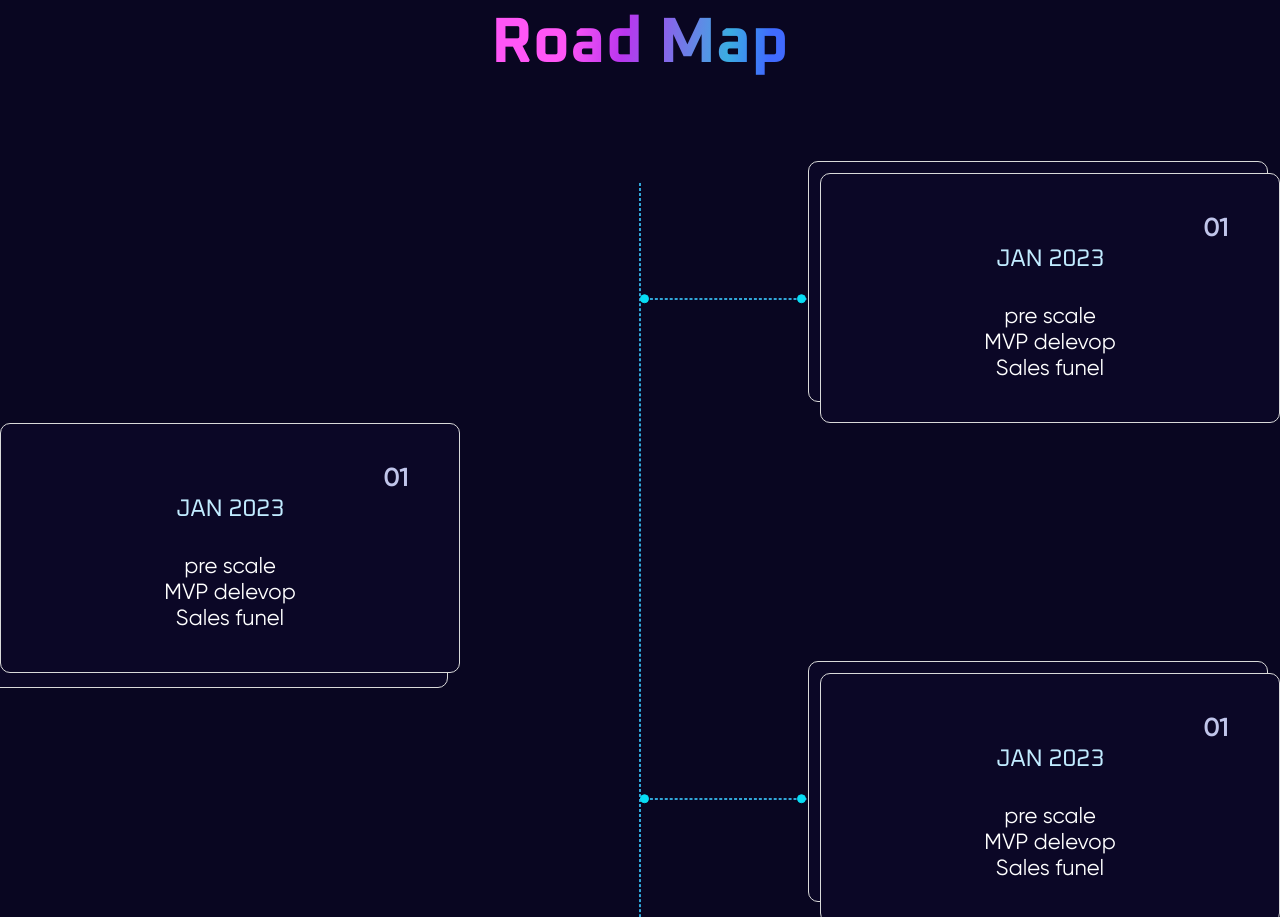
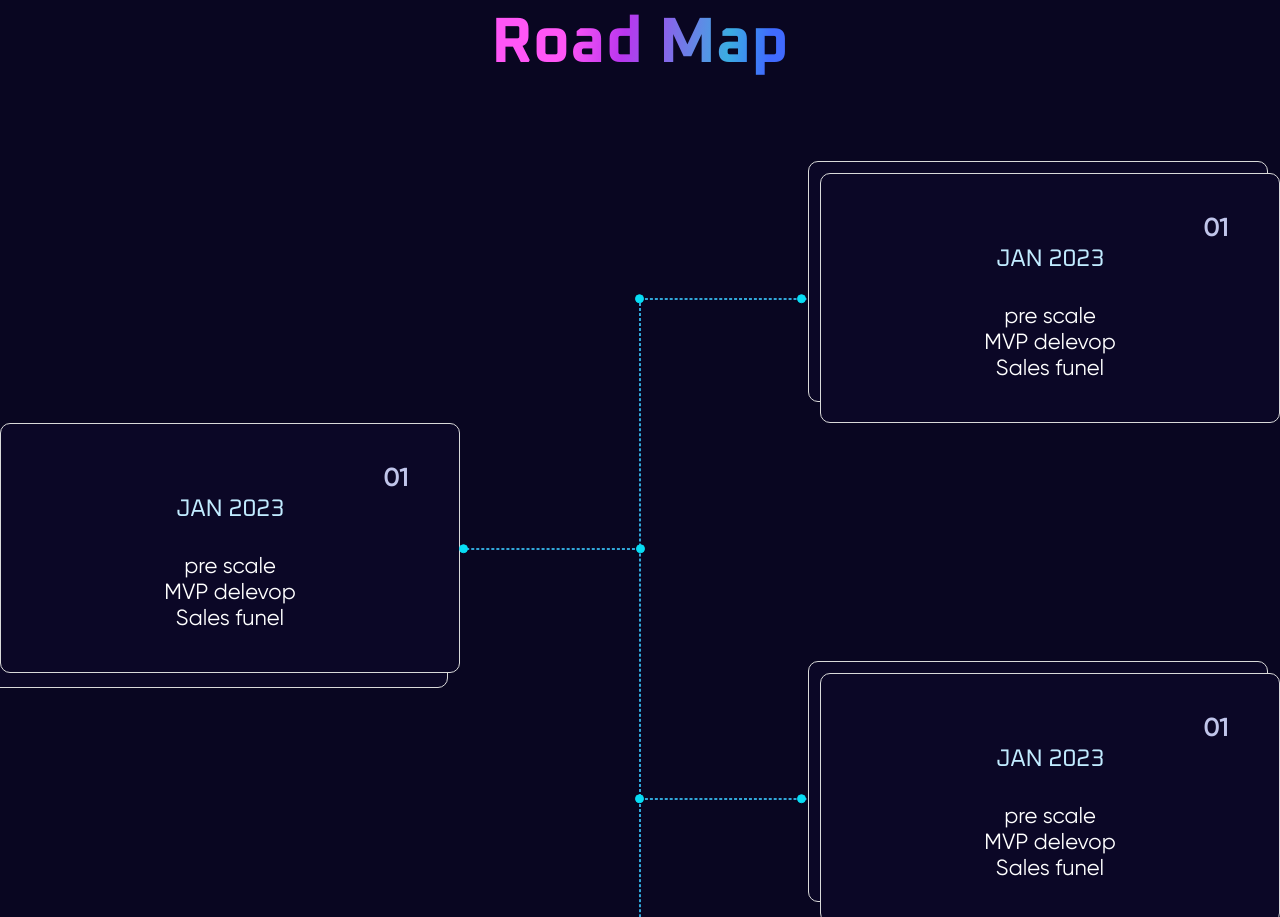
Before and after one commit to zerin22/NFT, a plain HTML site: page index.html in a window 1280 px wide. Shown: the part 4721-5638 px from the top of the page. Drawn offline with nearby package versions, Linux system fonts and the light colour scheme.

Commit message:
time line responsive for large device

```diff
--- a/assets/css/style.css
+++ b/assets/css/style.css
@@ -438,6 +438,7 @@ ul {
     flex-direction: column;
     align-items: flex-end;
 }
+
 
 .right__box {
     position: relative;
@@ -942,7 +943,7 @@ hr {
 
 
 
-
+/* responsive */
 
 @media screen and (max-width:2560px) {
     .mobile-container {
@@ -1337,7 +1338,7 @@ hr {
     } */
 }
 
-
+/* responsive */
 
 
 /* time line new */
@@ -1398,10 +1399,10 @@ hr {
     position: absolute;
     content: "";
     border: 1px dashed #31A6D8;
-    height: 500%;
+    height: 398%;
     left: 50%;
     transform: translateX(-50%);
-    top: 10px;
+    top: 125px;
 
 }
 
@@ -1430,7 +1431,7 @@ hr {
     height: 9px;
     background-color: #07ddf5;
     border-radius: 50%;
-    left: 0;
+    left: -5px;
     top: 50%;
     transform: translateY(-42%);
 
@@ -1449,4 +1450,66 @@ hr {
     transform: translateY(-42%);
 }
 
+
+.time__inner_left{
+    position: relative;
+    display: flex;
+    flex-direction: column;
+    align-items: flex-start;
+}
+
+
+.time__inner_left::before{
+    position: absolute;
+    content: '';
+    border: 1px dashed #31A6D8;
+    top: 50%;
+    width: 35%;
+    right: 0;
+    z-index: -99999;
+}
+
+.time__inner_left::after{
+    position: absolute;
+    content: '';
+    border: 1px solid #07ddf5;
+    width: 9px;
+    height: 9px;
+    background-color: #07ddf5;
+    border-radius: 50%;
+    right: -5px;
+    top: 50%;
+    transform: translateY(-42%);
+
+}
+
+.double__box_left::before{
+    position: absolute;
+    content: '';
+    border: 1px solid #07ddf5;
+    width: 9px;
+    height: 9px;
+    background-color: #07ddf5;
+    border-radius: 50%;
+    right: -8px;
+    top: 50%;
+    transform: translateY(-42%);
+}
+
+/* .left___box__timeline{
+    position: relative;
+}
+
+.left___box__timeline::before{
+    position: absolute;
+    content: '';
+    border: 1px solid #07ddf5;
+    width: 9px;
+    height: 9px;
+    background-color: #07ddf5;
+    border-radius: 50%;
+    right: 23px;
+    top: 50%;
+    transform: translateY(-42%);
+} */
 /* time line new end */
```
Also changed, not shown: index.html (+1 -0 lines).
